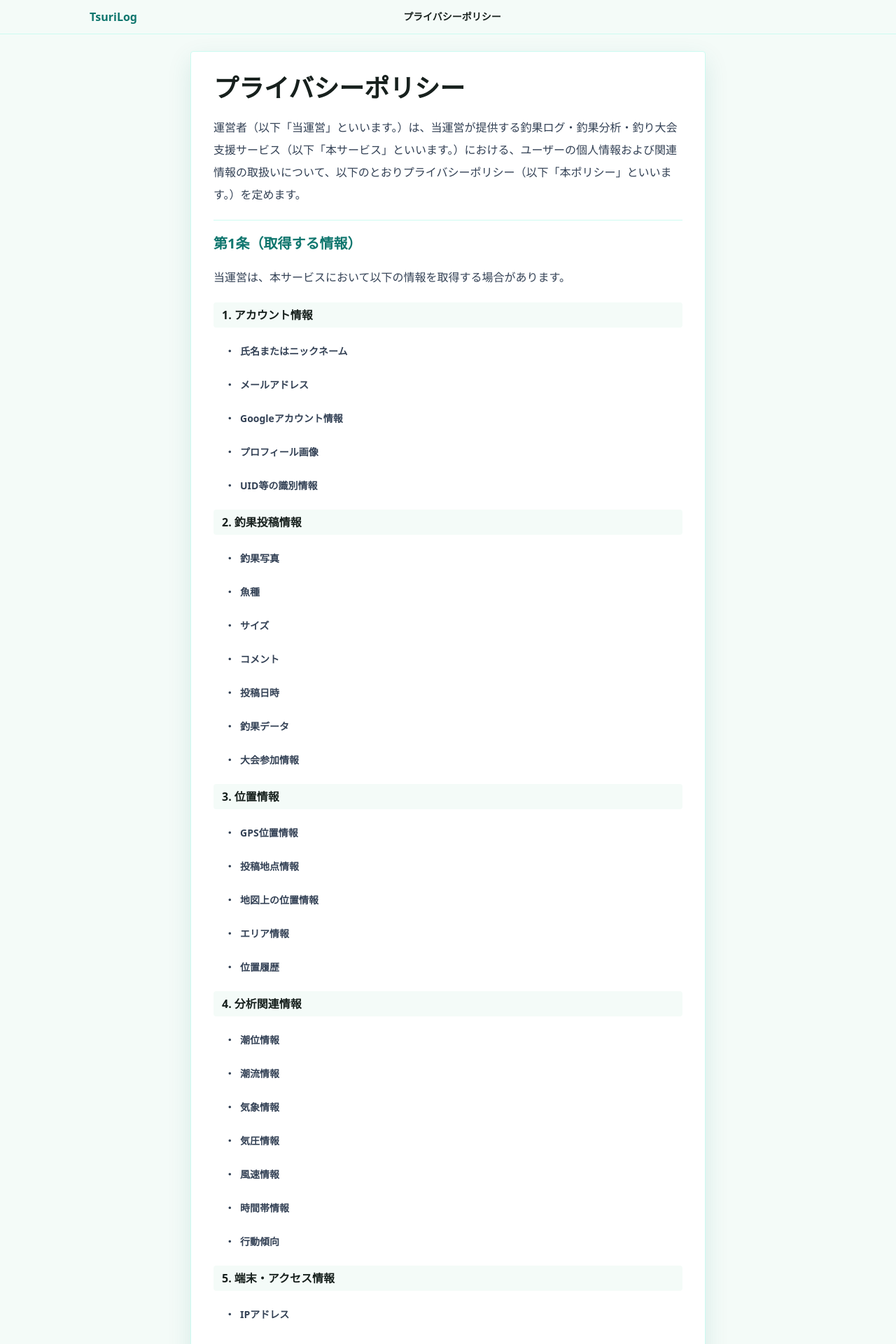
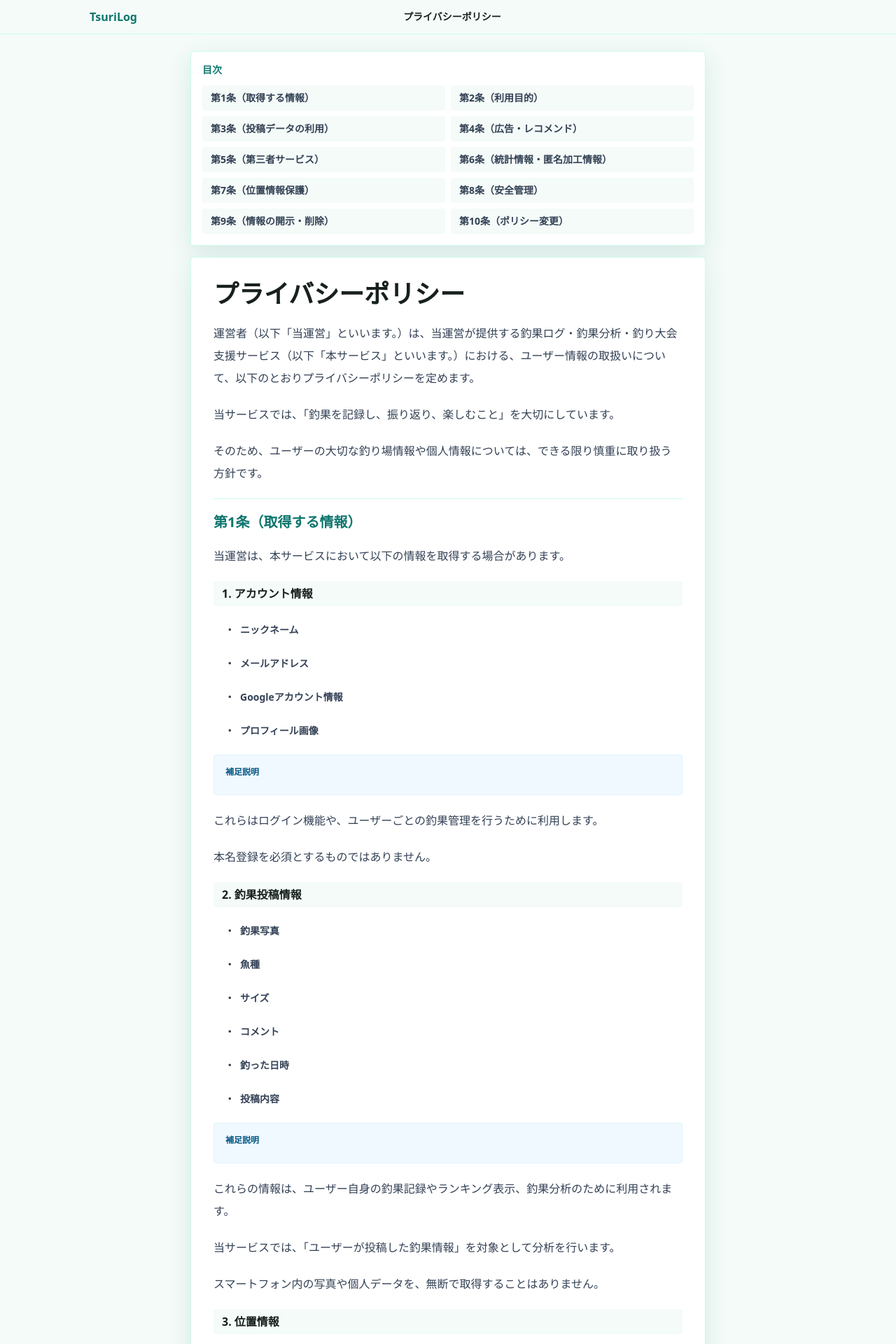
Before and after one commit to moritomizu/turilog, a Next.js app: page /privacy in a window 1280 px wide. Shown: the top 1920 px of the page at 70% size. Built offline with nearby package versions, Linux system fonts and the light colour scheme.

Commit message:
Revise privacy policy presentation

```diff
--- a/src/app/layout.tsx
+++ b/src/app/layout.tsx
@@ -14,7 +14,7 @@ export default function RootLayout({
 }>) {
   return (
     <html lang="ja">
-      <body className="min-h-screen bg-foam">
+      <body className="min-h-screen bg-foam dark:bg-slate-950 dark:text-slate-100">
         {children}
         <AppFooter />
       </body>
--- a/src/components/LegalDocument.tsx
+++ b/src/components/LegalDocument.tsx
@@ -1,47 +1,148 @@
+type Block =
+  | { type: "h1" | "h2" | "h3" | "p" | "li"; text: string; id?: string; highlight?: boolean }
+  | { type: "note"; children: Array<{ type: "p" | "li"; text: string }> };
+
 export function LegalDocument({ markdown }: { markdown: string }) {
+  const blocks = parseMarkdown(markdown);
+  const toc = blocks.filter((block) => block.type === "h2" && Boolean(block.id)) as Array<{ type: "h2"; text: string; id: string }>;
+
   return (
-    <article className="rounded border border-teal-100 bg-white px-5 py-6 shadow-soft sm:px-8 sm:py-8">
-      <div className="space-y-5">
-        {markdown.split("\n").map((line, index) => renderLine(line, index))}
-      </div>
-    </article>
+    <div className="space-y-4">
+      {toc.length ? (
+        <nav className="rounded border border-teal-100 bg-white p-4 shadow-soft dark:border-slate-700 dark:bg-slate-900">
+          <p className="text-sm font-black text-water dark:text-teal-300">目次</p>
+          <div className="mt-3 grid gap-2 sm:grid-cols-2">
+            {toc.map((item) => (
+              <a key={item.id} href={`#${item.id}`} className="rounded bg-foam px-3 py-2 text-sm font-bold leading-5 text-slate-700 dark:bg-slate-800 dark:text-slate-200">
+                {item.text}
+              </a>
+            ))}
+          </div>
+        </nav>
+      ) : null}
+
+      <article className="rounded border border-teal-100 bg-white px-5 py-6 shadow-soft dark:border-slate-700 dark:bg-slate-900 sm:px-8 sm:py-8">
+        <div className="space-y-5">{blocks.map((block, index) => renderBlock(block, index))}</div>
+      </article>
+    </div>
   );
 }
 
-function renderLine(line: string, index: number) {
-  const value = line.trim();
-  if (!value) return null;
-  if (value.startsWith("# ")) {
+function parseMarkdown(markdown: string): Block[] {
+  const blocks: Block[] = [];
+  const lines = markdown.split("\n");
+  let note: Extract<Block, { type: "note" }> | null = null;
+
+  function flushNote() {
+    if (note) blocks.push(note);
+    note = null;
+  }
+
+  for (const line of lines) {
+    const value = line.trim();
+    if (!value || value === "---") {
+      flushNote();
+      continue;
+    }
+
+    if (value === "【補足説明】") {
+      flushNote();
+      note = { type: "note", children: [] };
+      continue;
+    }
+
+    if (value.startsWith("# ")) {
+      flushNote();
+      blocks.push({ type: "h1", text: value.replace("# ", "") });
+    } else if (value.startsWith("## ")) {
+      flushNote();
+      const text = value.replace("## ", "");
+      blocks.push({ type: "h2", text, id: createId(text), highlight: isFisheryProtection(text) });
+    } else if (value.startsWith("### ")) {
+      if (note) note.children.push({ type: "p", text: value.replace("### ", "") });
+      else blocks.push({ type: "h3", text: value.replace("### ", "") });
+    } else if (value.startsWith("- ")) {
+      if (note) note.children.push({ type: "li", text: value.replace("- ", "") });
+      else blocks.push({ type: "li", text: value.replace("- ", "") });
+    } else {
+      if (note) note.children.push({ type: "p", text: value });
+      else blocks.push({ type: "p", text: value });
+    }
+  }
+
+  flushNote();
+  return blocks;
+}
+
+function renderBlock(block: Block, index: number) {
+  if (block.type === "h1") {
     return (
-      <h1 key={index} className="text-3xl font-black leading-tight text-ink sm:text-4xl">
-        {value.replace("# ", "")}
+      <h1 key={index} className="text-3xl font-black leading-tight text-ink dark:text-white sm:text-4xl">
+        {block.text}
       </h1>
     );
   }
-  if (value.startsWith("## ")) {
+  if (block.type === "h2") {
+    const className = block.highlight
+      ? "scroll-mt-20 rounded border border-coral/30 bg-orange-50 px-4 py-4 text-xl font-black leading-tight text-coral dark:border-orange-400/40 dark:bg-orange-950/40 dark:text-orange-200"
+      : "scroll-mt-20 border-t border-teal-100 pt-5 text-xl font-black leading-tight text-water dark:border-slate-700 dark:text-teal-300";
     return (
-      <h2 key={index} className="border-t border-teal-100 pt-5 text-xl font-black leading-tight text-water">
-        {value.replace("## ", "")}
+      <h2 key={index} id={block.id} className={className}>
+        {block.highlight ? "漁場保護について: " : ""}
+        {block.text}
       </h2>
     );
   }
-  if (value.startsWith("### ")) {
+  if (block.type === "h3") {
     return (
-      <h3 key={index} className="rounded bg-foam px-3 py-2 text-base font-black leading-tight text-ink">
-        {value.replace("### ", "")}
+      <h3 key={index} className="rounded bg-foam px-3 py-2 text-base font-black leading-tight text-ink dark:bg-slate-800 dark:text-white">
+        {block.text}
       </h3>
     );
   }
-  if (value.startsWith("- ")) {
+  if (block.type === "li") {
     return (
-      <p key={index} className="pl-4 text-sm font-bold leading-7 text-slate-700 before:mr-2 before:content-['・']">
-        {value.replace("- ", "")}
+      <p key={index} className="pl-4 text-sm font-bold leading-7 text-slate-700 before:mr-2 before:content-['・'] dark:text-slate-200">
+        {block.text}
       </p>
     );
   }
+  if (block.type === "note") {
+    return (
+      <aside key={index} className="rounded border border-sky-100 bg-sky-50 p-4 dark:border-sky-700/50 dark:bg-sky-950/40">
+        <p className="text-xs font-black text-sky-800 dark:text-sky-200">補足説明</p>
+        <div className="mt-2 space-y-2">
+          {block.children.map((child, childIndex) =>
+            child.type === "li" ? (
+              <p key={childIndex} className="pl-4 text-sm font-bold leading-7 text-slate-700 before:mr-2 before:content-['・'] dark:text-slate-200">
+                {child.text}
+              </p>
+            ) : (
+              <p key={childIndex} className="text-sm leading-7 text-slate-700 dark:text-slate-200">
+                {child.text}
+              </p>
+            )
+          )}
+        </div>
+      </aside>
+    );
+  }
   return (
-    <p key={index} className="text-sm leading-7 text-slate-700 sm:text-base sm:leading-8">
-      {value}
+    <p key={index} className="text-sm leading-7 text-slate-700 dark:text-slate-200 sm:text-base sm:leading-8">
+      {block.text}
     </p>
   );
 }
+
+function createId(text: string) {
+  return text
+    .replace(/[（）()]/g, "-")
+    .replace(/[^\p{L}\p{N}-]+/gu, "-")
+    .replace(/-+/g, "-")
+    .replace(/^-|-$/g, "")
+    .toLowerCase();
+}
+
+function isFisheryProtection(text: string) {
+  return text.includes("位置情報保護") || text.includes("漁場保護");
+}
--- a/src/components/PageHeader.tsx
+++ b/src/components/PageHeader.tsx
@@ -2,12 +2,12 @@ import Link from "next/link";
 
 export function PageHeader({ title, actionHref, actionLabel }: { title: string; actionHref?: string; actionLabel?: string }) {
   return (
-    <header className="sticky top-0 z-20 border-b border-teal-100 bg-foam/95 px-4 py-3 backdrop-blur">
+    <header className="sticky top-0 z-20 border-b border-teal-100 bg-foam/95 px-4 py-3 backdrop-blur dark:border-slate-700 dark:bg-slate-950/95">
       <div className="mx-auto flex max-w-5xl items-center justify-between gap-3">
-        <Link href="/" className="text-base font-black tracking-normal text-water">
+        <Link href="/" className="text-base font-black tracking-normal text-water dark:text-teal-300">
           TsuriLog
         </Link>
-        <h1 className="min-w-0 flex-1 truncate text-center text-sm font-bold text-ink">{title}</h1>
+        <h1 className="min-w-0 flex-1 truncate text-center text-sm font-bold text-ink dark:text-white">{title}</h1>
         {actionHref && actionLabel ? (
           <Link href={actionHref} className="rounded bg-water px-3 py-2 text-sm font-bold text-white">
             {actionLabel}
--- a/src/lib/legal.ts
+++ b/src/lib/legal.ts
@@ -193,7 +193,10 @@ ${LEGAL_LAST_UPDATED}`;
 
 export const privacyMarkdown = `# プライバシーポリシー
 
-運営者（以下「当運営」といいます。）は、当運営が提供する釣果ログ・釣果分析・釣り大会支援サービス（以下「本サービス」といいます。）における、ユーザーの個人情報および関連情報の取扱いについて、以下のとおりプライバシーポリシー（以下「本ポリシー」といいます。）を定めます。
+運営者（以下「当運営」といいます。）は、当運営が提供する釣果ログ・釣果分析・釣り大会支援サービス（以下「本サービス」といいます。）における、ユーザー情報の取扱いについて、以下のとおりプライバシーポリシーを定めます。
+
+当サービスでは、「釣果を記録し、振り返り、楽しむこと」を大切にしています。
+そのため、ユーザーの大切な釣り場情報や個人情報については、できる限り慎重に取り扱う方針です。
 
 ## 第1条（取得する情報）
 
@@ -201,11 +204,15 @@ export const privacyMarkdown = `# プライバシーポリシー
 
 ### 1. アカウント情報
 
-- 氏名またはニックネーム
+- ニックネーム
 - メールアドレス
 - Googleアカウント情報
 - プロフィール画像
-- UID等の識別情報
+
+【補足説明】
+
+これらはログイン機能や、ユーザーごとの釣果管理を行うために利用します。
+本名登録を必須とするものではありません。
 
 ### 2. 釣果投稿情報
 
@@ -213,204 +220,211 @@ export const privacyMarkdown = `# プライバシーポリシー
 - 魚種
 - サイズ
 - コメント
-- 投稿日時
-- 釣果データ
-- 大会参加情報
+- 釣った日時
+- 投稿内容
+
+【補足説明】
+
+これらの情報は、ユーザー自身の釣果記録やランキング表示、釣果分析のために利用されます。
+
+当サービスでは、「ユーザーが投稿した釣果情報」を対象として分析を行います。
+スマートフォン内の写真や個人データを、無断で取得することはありません。
 
 ### 3. 位置情報
 
 - GPS位置情報
-- 投稿地点情報
-- 地図上の位置情報
+- 釣果地点
 - エリア情報
-- 位置履歴
+
+【補足説明】
+
+位置情報は、潮位情報の取得や、地図表示機能のために利用されます。
+
+ただし、当サービスでは、
+「正確な釣り場を第三者へ勝手に公開すること」
+を目的としていません。
+
+漁場保護やポイント保護の観点から、
+位置情報には以下の処理を行う場合があります。
+
+- 一定距離のぼかし
+- エリア単位表示
+- 非公開設定
+- 遅延公開
+
+また、ユーザー本人の許可なく、
+個人を特定できる形で位置情報を販売・公開することはありません。
 
 ### 4. 分析関連情報
 
-- 潮位情報
-- 潮流情報
+- 潮位
+- 潮流
 - 気象情報
-- 気圧情報
-- 風速情報
-- 時間帯情報
-- 行動傾向
+- 時間帯
+- 釣果傾向
+
+【補足説明】
+
+これらは「どのような条件で魚が釣れやすいか」を分析するために利用されます。
+
+たとえば:
+
+- 上げ潮で釣れやすい
+- 朝マズメに大型が出やすい
+- 特定魚種と潮位の関係
+
+などを、ユーザー自身が振り返る用途を想定しています。
 
 ### 5. 端末・アクセス情報
 
 - IPアドレス
 - Cookie
-- 端末識別情報
+- ブラウザ情報
 - OS情報
-- ブラウザ情報
 - 利用ログ
-- 閲覧履歴
-- 操作履歴
 
-### 6. 広告・マーケティング関連情報
+【補足説明】
 
-- 広告識別子
-- 閲覧傾向
-- 興味関心情報
-- レコメンド履歴
-- クリック履歴
+これらは、不正アクセス防止やサービス改善のために利用されます。
 
 ## 第2条（利用目的）
 
 当運営は、取得した情報を以下の目的で利用します。
 
-- 本サービスの提供
-- ログイン認証およびユーザー管理
 - 釣果記録管理
 - ランキング表示
 - 地図表示
 - 潮位分析
-- レコメンド表示
-- 広告配信
-- マーケティング分析
 - サービス改善
-- AI分析
-- 統計情報生成
 - 不正利用防止
 - 大会運営
 - ユーザーサポート
 - 新機能開発
-- データ分析事業
-- API提供
-- 研究開発
+- 統計分析
+- 広告最適化
+- マーケティング分析
 
-当運営は、投稿データおよび利用情報を統計化または匿名加工した上で、分析・研究・広告・マーケティング・商用利用を行う場合があります。
+【補足説明】
 
-## 第3条（位置情報の利用）
+当サービスでは、投稿された釣果データをもとに、
+「どの地域で、どんな魚が、どんな条件で釣れているか」
+といった統計分析を行う場合があります。
 
-本サービスでは、ユーザーの許可を得た場合に限り、位置情報を取得します。
+ただし、
+「○○さんがこの場所で釣った」
+という個人特定情報を第三者へ販売することはありません。
 
-位置情報は以下の目的で利用されます。
+統計利用を行う場合も、
+個人を識別できない形へ加工した上で利用します。
 
-- 釣果地点記録
-- 地図表示
-- 潮位情報取得
-- エリア分析
-- レコメンド
-- 混雑分析
-- 大会運営
-- 不正防止
-- 統計分析
-
-位置情報は、ユーザー保護および漁場保護の観点から、以下の処理を行う場合があります。
-
-- ぼかし処理
-- 非公開化
-- ランダム化
-- 遅延表示
-- エリア単位表示
-
-## 第4条（投稿データの利用）
+## 第3条（投稿データの利用）
 
 ユーザーが投稿した情報について、当運営は以下を行う場合があります。
 
 - 保存
 - 表示
+- 編集
 - 分析
-- 編集
-- 加工
 - 統計化
 - 匿名加工
-- AI学習利用
+- AI分析
+- ランキング利用
 - レコメンド利用
-- ランキング利用
 - マーケティング利用
-- 広告利用
-- 商用利用
 
-当運営は、統計化または匿名加工したデータを第三者へ提供する場合があります。
+【補足説明】
+
+当サービスでは、投稿された釣果データを、
+サービス改善や釣果分析のために活用する場合があります。
+
+ただし、
+ユーザー個人の秘密の釣り場を公開することや、
+個人を特定した形で情報を販売することを目的としていません。
+
+また、統計情報として利用する場合も、
+「個人を識別できない状態」に加工した上で利用します。
+
+## 第4条（広告・レコメンド）
+
+当サービスでは、広告やおすすめ表示を行う場合があります。
+
+【補足説明】
+
+たとえば:
+
+- 釣種に合ったタックル
+- エリアに合ったルアー
+- 潮位に関連する情報
+
+などを表示する場合があります。
+
+これは「より釣りを楽しめる情報提供」を目的としており、
+個人情報そのものを第三者へ販売することを目的としていません。
 
 ## 第5条（第三者サービス）
 
-本サービスでは以下の第三者サービスを利用する場合があります。
+本サービスでは以下のサービスを利用する場合があります。
 
 - Firebase
 - Google Authentication
-- Google Maps Platform
+- Google Maps
 - Google Analytics
-- Google Cloud
-- 外部潮位API
-- 外部気象API
-- 広告配信サービス
+- 潮位API
+- 気象API
 
-これら第三者サービスにおいて、ユーザー情報が送信される場合があります。
+【補足説明】
 
-各サービスの取扱いについては、各事業者のプライバシーポリシーをご確認ください。
+これら外部サービスを利用することで、
+ログイン機能や地図表示、潮位分析などを実現しています。
 
-## 第6条（Cookie等の利用）
+## 第6条（統計情報・匿名加工情報）
 
-本サービスでは、Cookie、ローカルストレージ、広告識別子等を利用する場合があります。
-
-利用目的:
-
-- ログイン維持
-- 利便性向上
-- アクセス解析
-- 広告最適化
-- 不正防止
-- レコメンド改善
-
-ユーザーはブラウザ設定等によりCookieを無効化できます。
-
-## 第7条（広告・レコメンド）
-
-当運営は、ユーザー情報、閲覧履歴、位置情報、釣果傾向等を利用して、広告配信およびレコメンド表示を行う場合があります。
-
-広告配信事業者がCookie等を利用する場合があります。
-
-## 第8条（統計情報・匿名加工情報）
-
-当運営は、個人を識別できない形式に加工した統計情報または匿名加工情報を作成し、利用または第三者提供する場合があります。
+当運営は、個人を特定できない形に加工した統計情報を作成・利用する場合があります。
 
 例:
 
 - 地域別釣果傾向
 - 潮位別釣果傾向
 - 魚種別統計
-- 季節分析
-- 時間帯分析
+- 季節ごとの分析
 
-## 第9条（安全管理措置）
+【補足説明】
 
-当運営は、個人情報の漏えい、滅失、毀損、不正アクセス等を防止するため、必要かつ適切な安全管理措置を講じます。
+これは、
+「最近どんな魚が釣れているか」
+「どんな条件で釣れやすいか」
+といった全体傾向を分析するためのものです。
 
-## 第10条（個人情報の第三者提供）
+個人の釣行履歴そのものを公開・販売することを目的としていません。
 
-当運営は、以下の場合を除き、個人情報を第三者へ提供しません。
+## 第7条（位置情報保護）
 
-- 本人の同意がある場合
-- 法令に基づく場合
-- 人命保護等の必要がある場合
-- 業務委託先への提供
-- 統計化または匿名加工済み情報
+当運営は、漁場保護やユーザー保護の観点から、
+位置情報の公開範囲を調整する場合があります。
 
-## 第11条（情報の開示・訂正・削除）
+【補足説明】
 
-ユーザーは、法令の定めに従い、自己情報について以下を請求できます。
+当サービスでは、
+「ポイント晒し文化」を推奨していません。
 
-- 開示
-- 訂正
-- 追加
-- 削除
-- 利用停止
+そのため、将来的には以下のような機能を導入する場合があります。
 
-## 第12条（未成年者）
+- 正確位置の非公開
+- 位置の自動ぼかし
+- 投稿後の遅延公開
+- 本人のみ正確位置表示
 
-未成年者は、保護者の同意を得た上で本サービスを利用してください。
+## 第8条（安全管理）
 
-## 第13条（ポリシー変更）
+当運営は、個人情報の漏えい、不正アクセス等を防止するため、必要な安全管理措置を講じます。
 
-当運営は、本ポリシーを変更できるものとします。
+## 第9条（情報の開示・削除）
 
-変更後に本サービスを利用した場合、ユーザーは変更後ポリシーに同意したものとみなされます。
+ユーザーは、法令に基づき、自己情報の開示・修正・削除等を請求できます。
 
-## 第14条（お問い合わせ）
+## 第10条（ポリシー変更）
 
-個人情報に関するお問い合わせは、当運営指定の窓口までご連絡ください。
+当運営は、本ポリシーを変更する場合があります。
 
 最終更新日:
 ${LEGAL_LAST_UPDATED}`;
```
